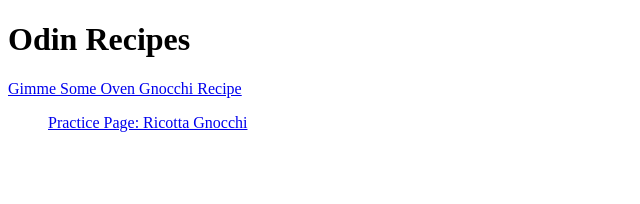
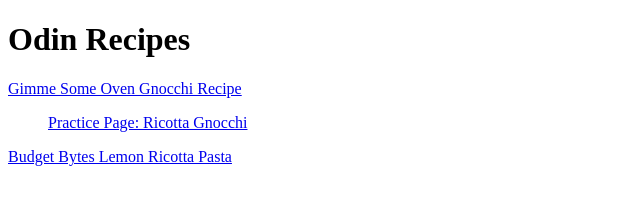
Before and after one commit to megktaylor/odin-recipes, a plain HTML site: page index.html in a window 1280 px wide. Shown: the whole page, without its empty margins (0-640 px from the left). Drawn offline with Linux system fonts and the light colour scheme.

Commit message:
Add lemon ricotta pasta

```diff
--- a/index.html
+++ b/index.html
@@ -11,15 +11,21 @@
 
         <p>
 
-        <a href="https://www.gimmesomeoven.com/ricotta-gnocchi/">Gimme Some Oven Gnocchi Recipe</a>
+            <a href="https://www.gimmesomeoven.com/ricotta-gnocchi/">Gimme Some Oven Gnocchi Recipe</a>
 
         </p>
 
         <ul>
 
-        <a href="recipes/ricotta-gnocchi.html">Practice Page: Ricotta Gnocchi</a>
+            <a href="recipes/ricotta-gnocchi.html">Practice Page: Ricotta Gnocchi</a>
 
-    </ul>
+        </ul>
+
+        <p>
+
+            <a href="https://www.budgetbytes.com/lemon-ricotta-pasta/">Budget Bytes Lemon Ricotta Pasta</a>
+
+        </p>
 
     </body>
 
```
Also changed, not shown: recipes/lemon-ricotta-pasta.html (added).
